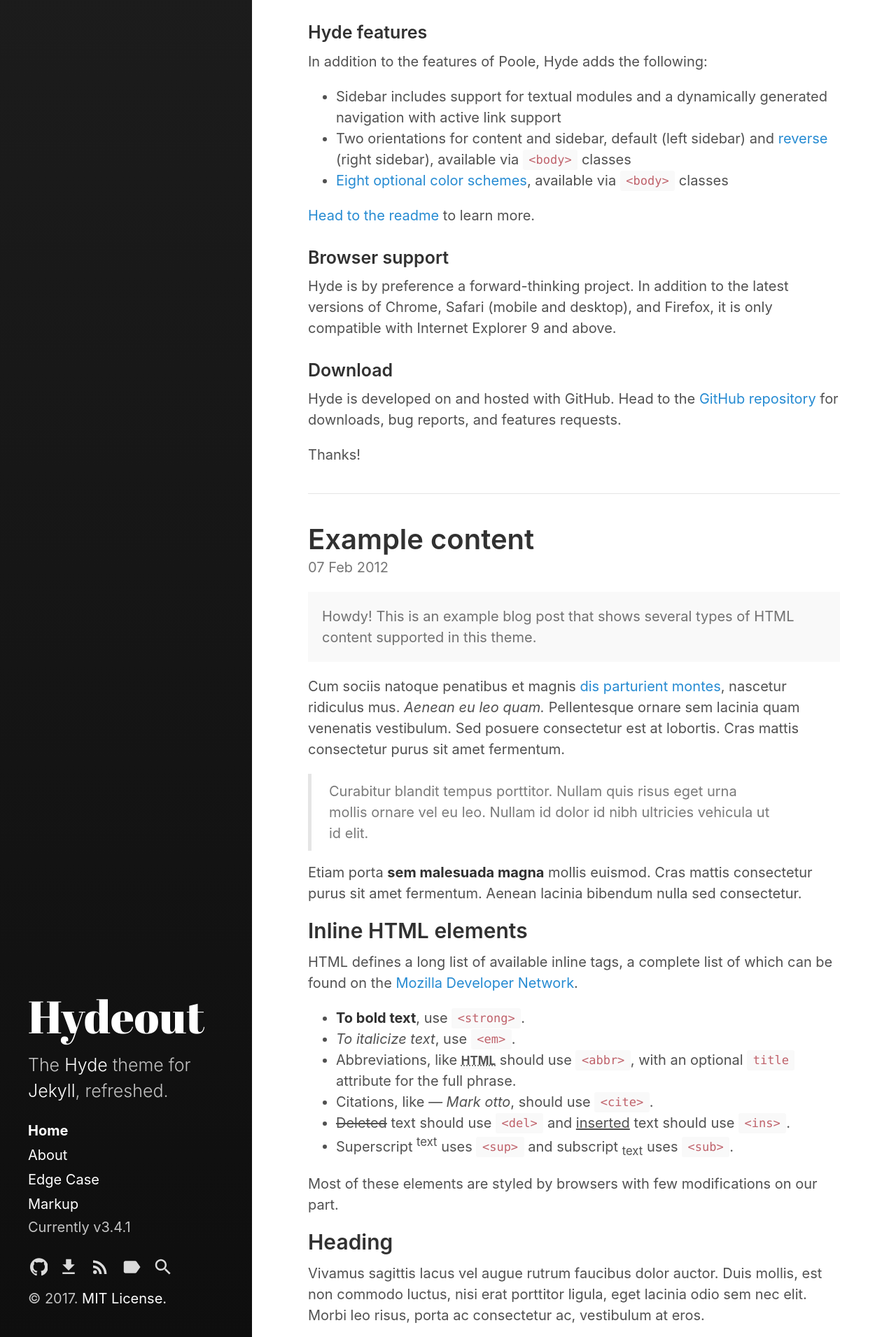
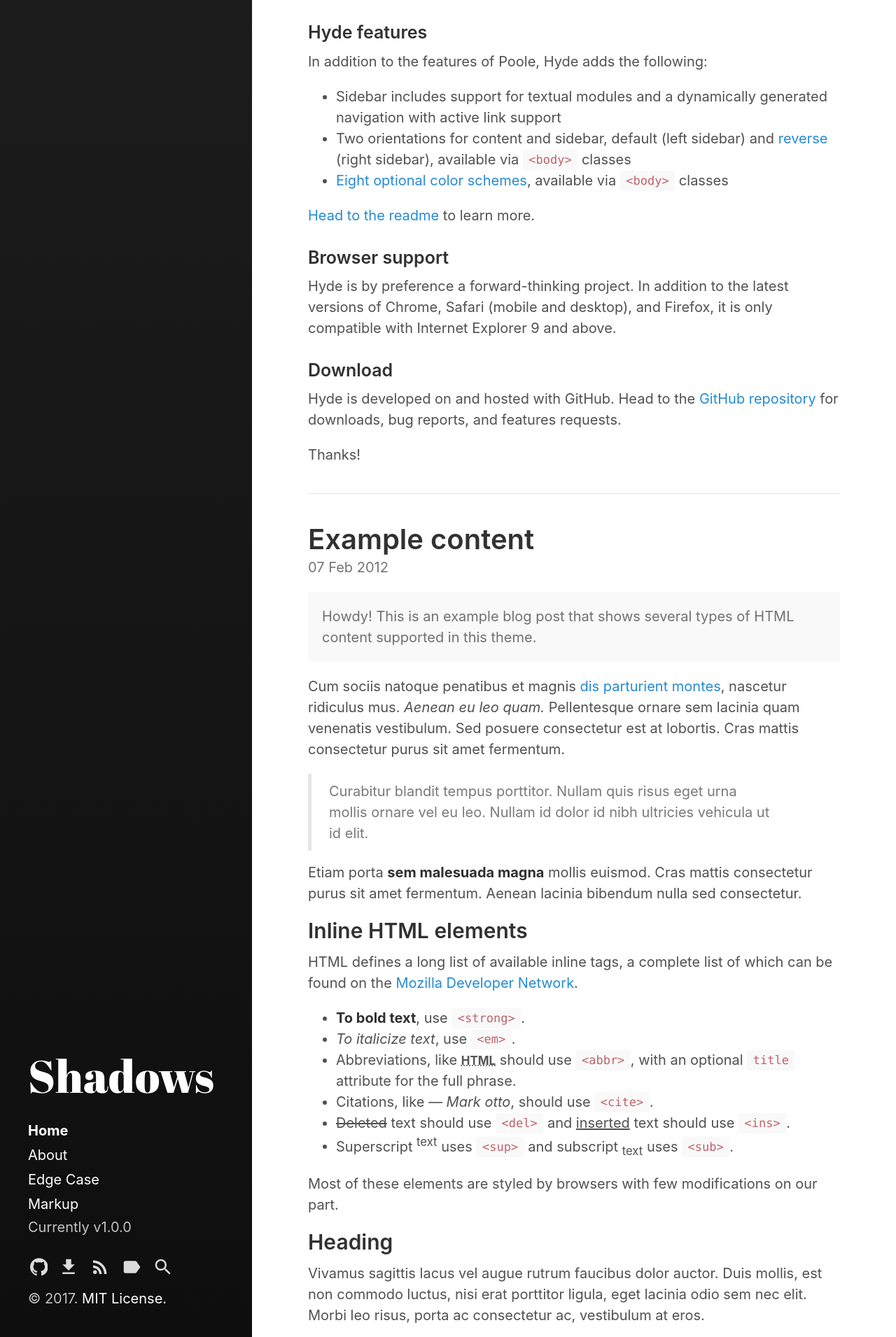
Before and after one commit to PhoenixRRDS/PhoenixRRDS.github.io, a Jekyll site: the page built from index.html, in a window 1280 px wide. Shown: the part 3089-5000 px from the top of the page at 70% size. Built offline with Jekyll 4.4.1, drawn with Linux system fonts in a browser that asks for light colours; the list of posts is cut into pages by our own code.

```diff
--- a/_config.yml
+++ b/_config.yml
@@ -3,19 +3,20 @@ markdown:         kramdown
 highlighter:      rouge
 
 # Setup
-title:            Hydeout
-tagline:          'A Jekyll theme'
-description:      'The <a href="http://hyde.getpoole.com" target="_blank">Hyde</a> theme for <a href="http://jekyllrb.com" target="_blank">Jekyll</a>, refreshed.'
-url:              https://fongandrew.github.io/hydeout
-baseurl:          # the optional subpath of your site, e.g. "/blog"
+title:            Shadows
+tagline:          'Your Worst Nightmare'
+description:      ''
+url:              https://phoenixrrds.github.io/
+baseurl:          ""
+                  # the optional subpath of your site, e.g. "/blog"
                   # NB: This applies to all pages in your Jekyll site.
                   # If you want to move just the blog index pages but keep
                   # other pages at root, see the paginate_path and
                   # sidebar_blog_link below.
 
 author:
-  name:           'Andrew Fong'
-  url:            https://twitter.com/fongandrewc
+  name:           'Phoenixrrds'
+  url:            https://twitter.com/rdas95
 
 paginate:         5
 # paginate_path:    '/page:num'
@@ -27,11 +28,11 @@ plugins:
   - jekyll-paginate
 
 # Custom vars
-version:            3.4.1
+version:            1.0.0
 sidebar_home_link:  true
 # sidebar_blog_link:  '/blog'   # By default, your home page is your blog
                                 # page. If you change your paginate_path,
                                 # set this to the root of the paginate_path
                                 # to enable a separate blog link.
 github:
-  repo:             https://github.com/fongandrew/hydeout
+  repo:             https://github.com/PhoenixRRDS/PhoenixRRDS.github.io
```
Also changed, not shown: 2 other files.
